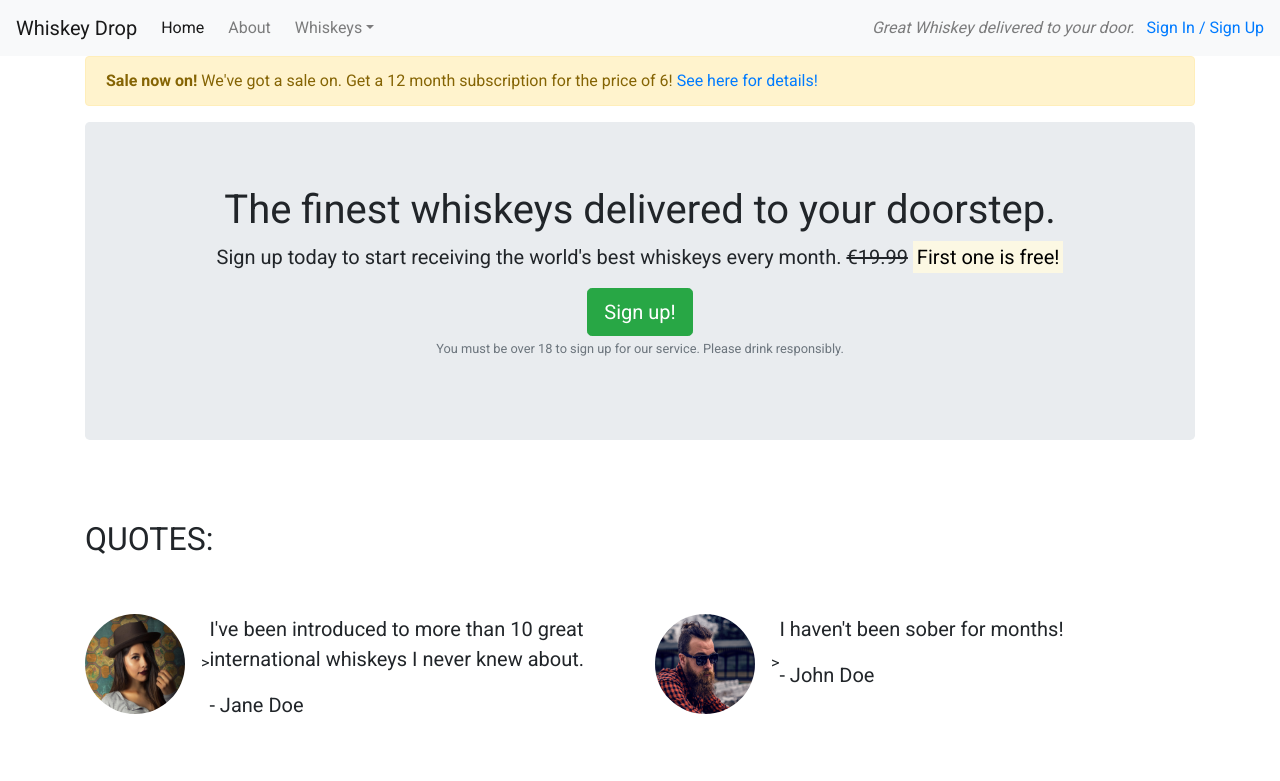
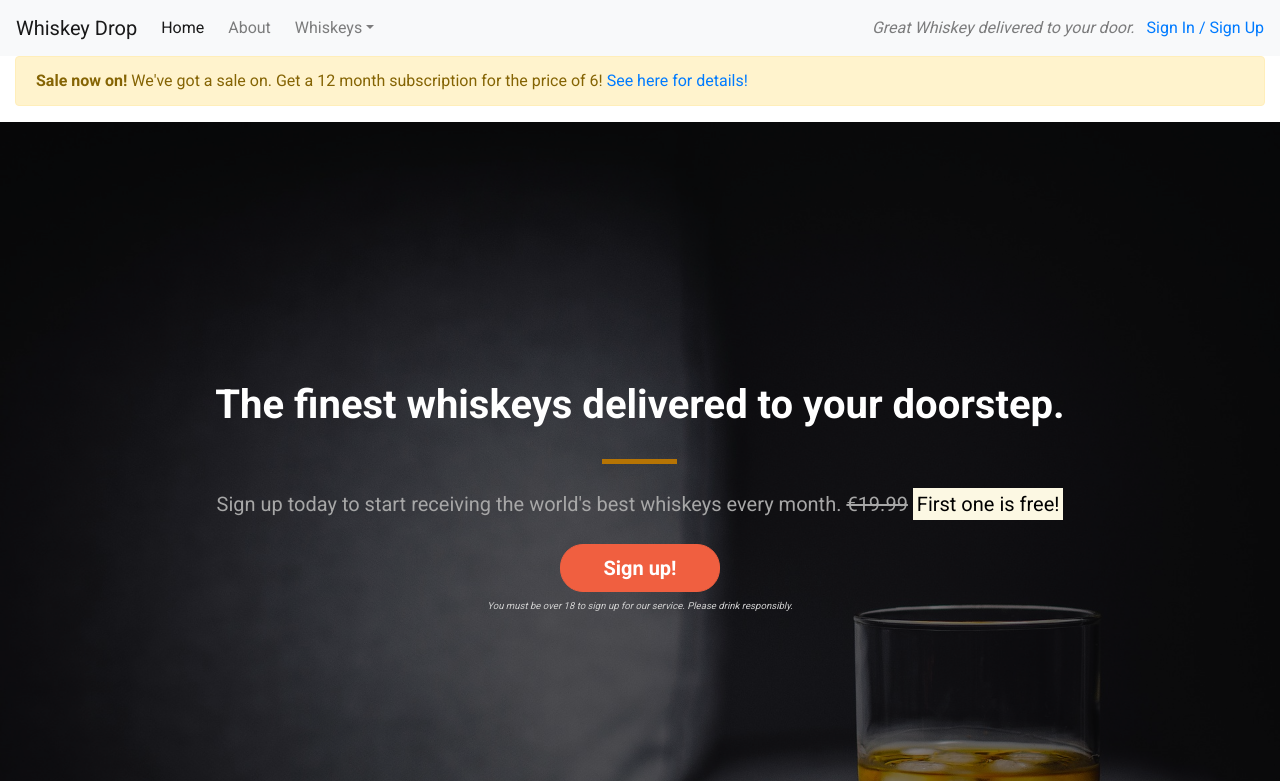
Before and after one commit to Bourkekev/Bootstrap4, a plain HTML site: page index.html in a window 1280 px wide. Shown: the top 781 px of the page. Drawn offline with nearby package versions, Linux system fonts and the light colour scheme.

Commit message:
Background image and Jumbotron styling

```diff
--- a/css/style.css
+++ b/css/style.css
@@ -1,5 +1,82 @@
 body {
     font-family: 'Roboto', sans-serif;
+}
+.alert-container {
+
+}
+.callout-container {
+    background: url(../images/whiskey-background.jpg) no-repeat center center fixed;
+    background-size: cover;
+    height: 100vh;
+    display: flex;
+    align-items: center;
+    justify-content: center;
+    position: relative;
+}
+.opaque-overlay {
+    background-color: rgba(0,0,0,0.5);
+    position: absolute;
+    height: 100%;
+    width: 100%;
+    top: 0;
+    bottom: 0;
+    left: 0;
+    right: 0;
+}
+.quote-container {
+
+}
+.features-container {
+
+}
+/* Block Dividers */
+.block-divider {
+    width: 75px;
+    height: 5px;
+    border: none;
+}
+.block-divider--orange {
+    background: #b67404;
+}
+.block-divider--short {
+    width: 35px;
+}
+/* Jumbotron */
+.jumbotron {
+    background-color: transparent;
+}
+.jumbotron-header {
+    color: white;
+    font-weight:bold;
+    margin-bottom: 30px;
+}
+.jumbotron .lead {
+    margin: 25px 0;
+    color: #a7a7a7;
+}
+.jumbotron small {
+    font-size: 60%;
+    font-style: italic;
+    color: #d0d0d0;
+}
+/* BUTTONS */
+.btn--cta {
+    font-weight: bold;
+    border-radius: 23px;
+    width: 160px;
+}
+.btn--red {
+    color: white;
+    background-color: #f05f40;
+    border-color: #f05f40;
+}
+
+.btn--red:hover,
+.btn--red:active,
+.btn--red:focus,
+.btn--red:active:focus {
+    background-color: #d24b2d;
+    border-color: #d24b2d;
 }
 
 /* @media (min-width:576px){
--- a/index.html
+++ b/index.html
@@ -44,7 +44,7 @@
 		</div>
 	</nav>
 	<!-- /nav-->
-	<div class="container alert-container">
+	<div class="container-fluid alert-container">
 		<div class="row d-none d-sm-block">
 			<div class="col-12">
 				<div class="alert alert-warning">
@@ -55,16 +55,18 @@
 		</div>
 	</div>
 		<!-- Callout -->
-        <div class="container callout-container">
+        <div class="container-fluid callout-container">
+        <div class="opaque-overlay">&nbsp;</div>
             <div class="row">
                 <div class="col-12">
                     <section class="callout jumbotron text-center">
-                        <h1>The finest whiskeys delivered to your doorstep.</h1>
+                        <h1 class="jumbotron-header">The finest whiskeys delivered to your doorstep.</h1>
+                        <hr class="block-divider block-divider--orange">
                         <p class="lead">Sign up today to start receiving the world's best whiskeys every month. <s
                                 class="d-none d-sm-inline">€19.99</s>
                             <span class="d-inline d-sm-none"><br></span>
                             <strong><mark>First one is free!</mark></strong></p>
-                        <button class="btn btn-success btn-lg" data-toggle="modal" data-target="#signUpModal">Sign up!</button>
+                        <button class="btn btn-lg btn--cta btn--red" data-toggle="modal" data-target="#signUpModal">Sign up!</button>
                         <p class="text-muted">
                             <small>You must be over 18 to sign up for our service. Please drink responsibly.</small></p>
                     </section>
```
Also changed, not shown: images/whiskey-background.jpg (added), 4 other files.
